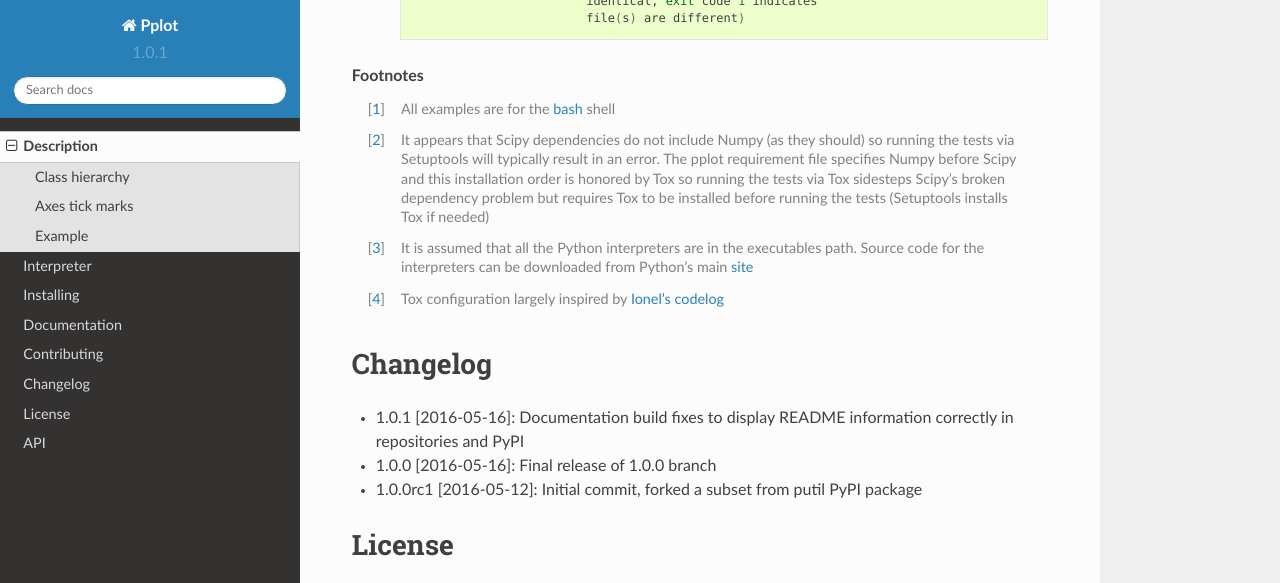
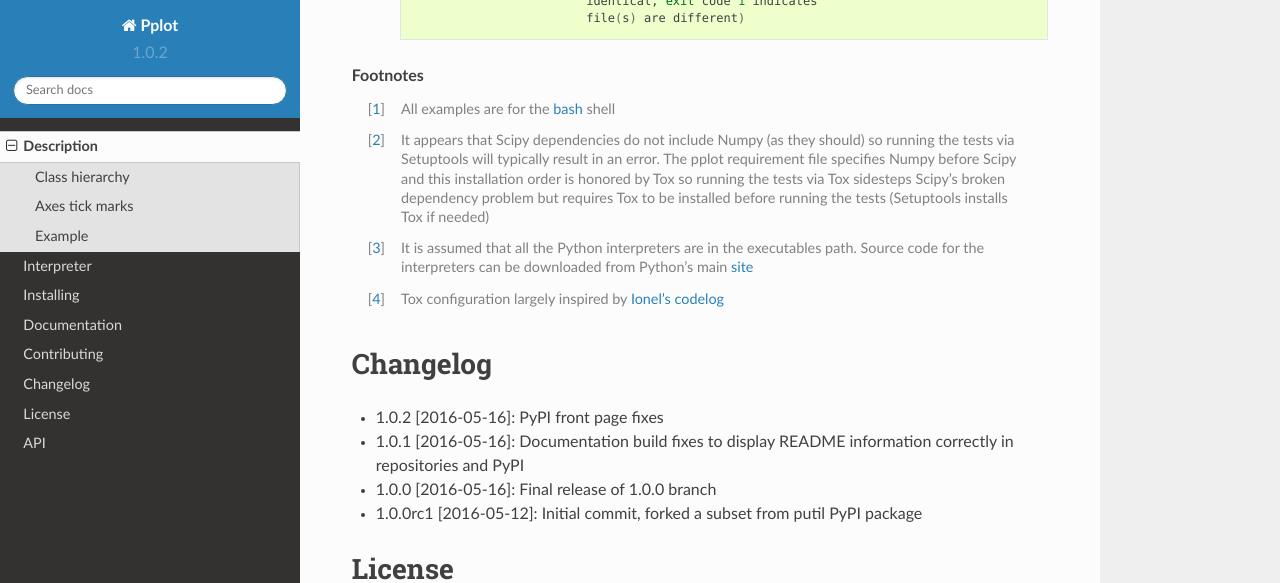
Before and after one commit to pmacosta/pplot, a Sphinx documentation site: the page built from docs/README.rst, in a window 1280 px wide and 900 px high, scrolled down 8504 px, cut to the strip 0-583 px from the top of the window. Built offline with Sphinx 7.4.7 and the Read the Docs theme 2.0.0, drawn with Linux system fonts in a browser that asks for light colours.

Commit message:
PyPI front page fixes

```diff
--- a/CHANGELOG.rst
+++ b/CHANGELOG.rst
@@ -4,6 +4,8 @@
 
 Changelog
 =========
+
+* 1.0.2 [2016-05-16]: PyPI front page fixes
 
 * 1.0.1 [2016-05-16]: Documentation build fixes to display README information
   correctly in repositories and PyPI
--- a/README.rst
+++ b/README.rst
@@ -259,12 +259,6 @@
         return (indep_var*1e-3)-xoffset, dep_var
 
 .. [[[end]]]
-
-|
-
-.. csv-table:: data.csv file
-   :file: ./docs/support/data.csv
-   :header-rows: 1
 
 |
 
--- a/docs/README.rst
+++ b/docs/README.rst
@@ -161,13 +161,13 @@
 
 |
 
+.. [REMOVE START]
 .. csv-table:: data.csv file
    :file: ./support/data.csv
    :header-rows: 1
 
 |
 
-.. [REMOVE START]
 .. figure:: ./support/plot_example_1.png
    :scale: 100%
 
--- a/docs/conf.py
+++ b/docs/conf.py
@@ -63,9 +63,9 @@
 # built documents.
 #
 # The short X.Y version.
-version = '1.0.1'
+version = '1.0.2'
 # The full version, including alpha/beta/rc tags.
-release = '1.0.1'
+release = '1.0.2'
 
 # The language for content autogenerated by Sphinx. Refer to documentation
 # for a list of supported languages.
--- a/pplot/version.py
+++ b/pplot/version.py
@@ -10,7 +10,7 @@
 ###
 # Global variables
 ###
-VERSION_INFO = (1, 0, 1, 'final', 0)
+VERSION_INFO = (1, 0, 2, 'final', 0)
 
 
 ###
```
